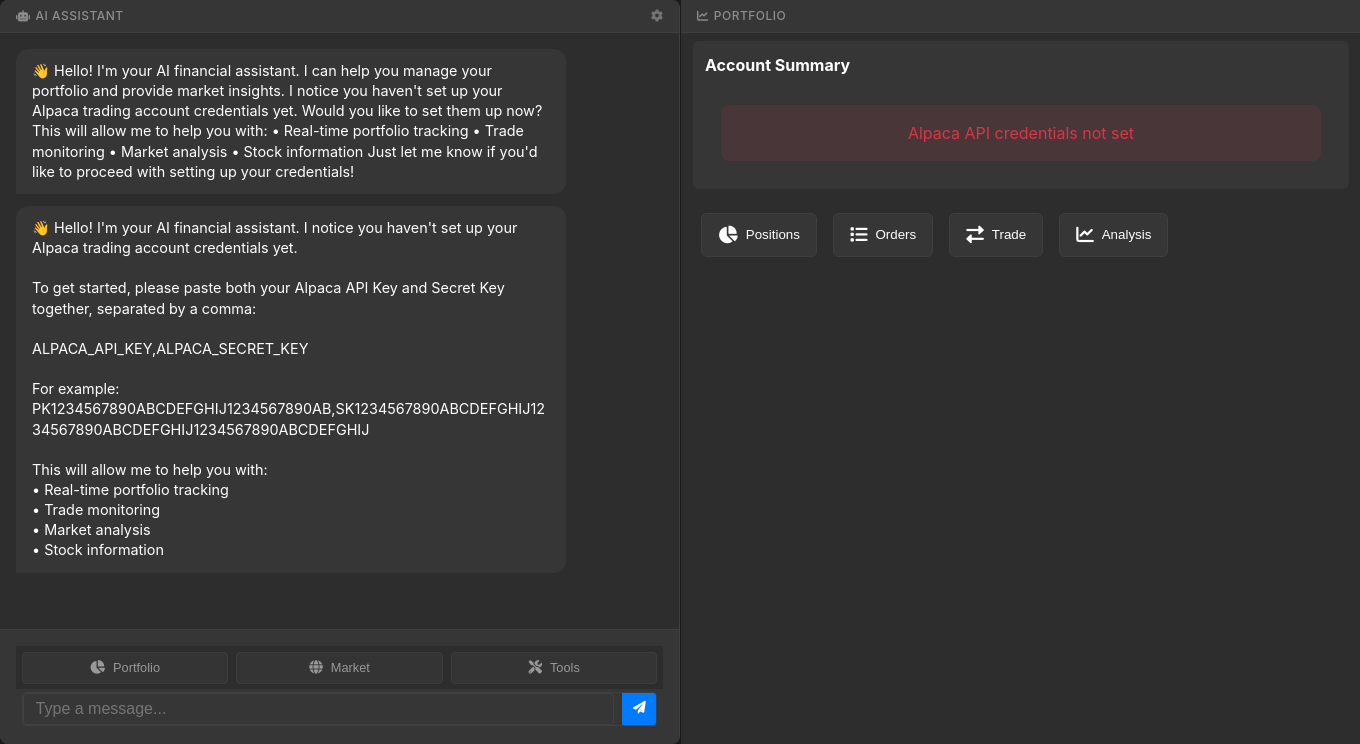
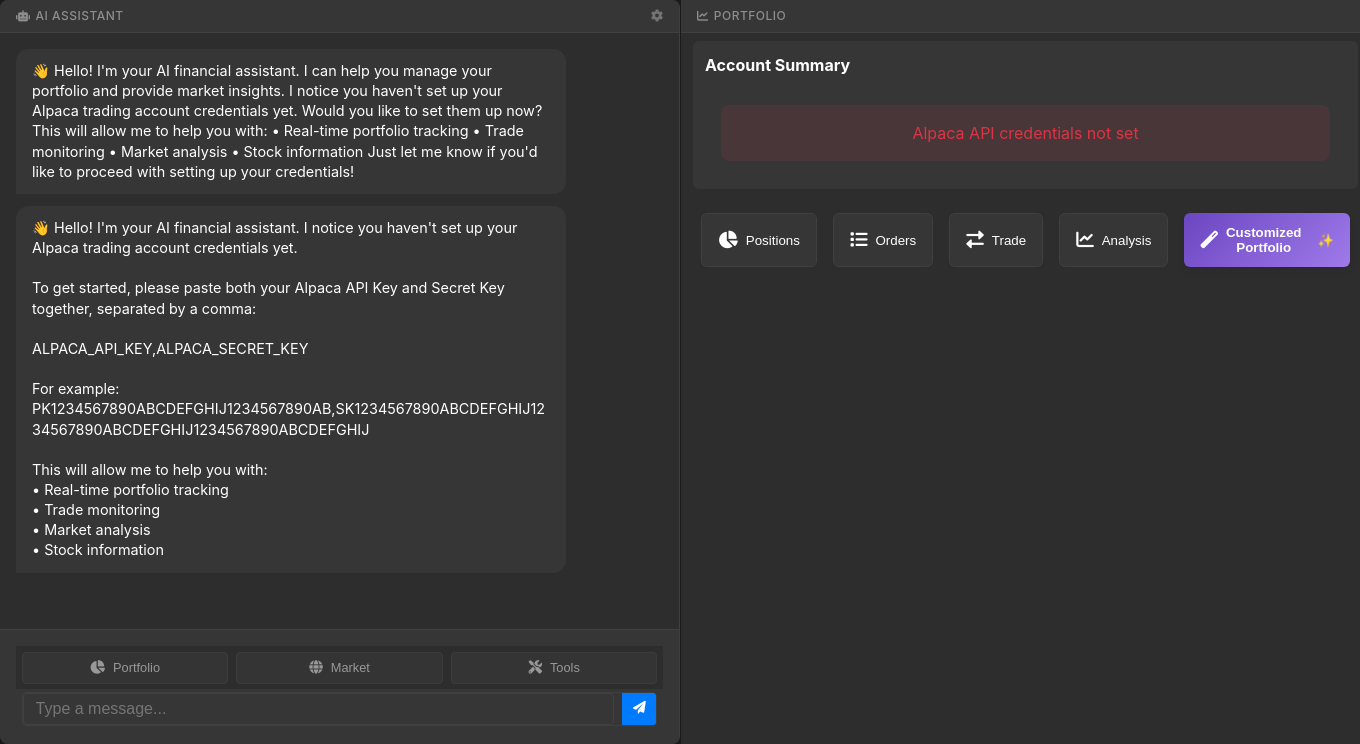
Before and after one commit to vdk888/Bubble-3, a Flask app: page /dashboard in a window 1360 px wide. Shown: the part 56-800 px from the top of the page. Run offline with Flask 3, Linux system fonts and the light colour scheme; the visitor is signed in with stand-in values (Sample User, id 1).

Commit message:
custom button

```diff
--- a/static/css/dashboard.css
+++ b/static/css/dashboard.css
@@ -363,3 +363,49 @@
     opacity: 1;
     color: var(--accent-color);
 }
+
+/* Customized Portfolio Button */
+.tool-button.premium {
+    background: linear-gradient(135deg, #6b46c1 0%, #9f7aea 100%);
+    border: none;
+    color: white;
+    font-weight: 600;
+    box-shadow: 0 4px 6px rgba(50, 50, 93, 0.11), 0 1px 3px rgba(0, 0, 0, 0.08);
+    transition: all 0.15s ease;
+}
+
+.tool-button.premium:hover {
+    transform: translateY(-1px);
+    box-shadow: 0 7px 14px rgba(50, 50, 93, 0.1), 0 3px 6px rgba(0, 0, 0, 0.08);
+    background: linear-gradient(135deg, #805ad5 0%, #b794f4 100%);
+}
+
+.tool-button.premium:active {
+    transform: translateY(1px);
+}
+
+.tool-button.premium::after {
+    content: "✨";
+    margin-left: 8px;
+}
+
+/* Coming Soon Message */
+.coming-soon-message {
+    text-align: center;
+    padding: 2rem;
+    background: rgba(107, 70, 193, 0.1);
+    border-radius: 8px;
+    margin: 1rem;
+}
+
+.coming-soon-message h3 {
+    color: #9f7aea;
+    font-size: 1.5rem;
+    margin-bottom: 1rem;
+}
+
+.coming-soon-message p {
+    color: #718096;
+    font-size: 1.1rem;
+    line-height: 1.6;
+}
--- a/static/js/modules/toolsModule.js
+++ b/static/js/modules/toolsModule.js
@@ -34,6 +34,9 @@ export class ToolsModule {
                 break;
             case 'show_analysis':
                 this.showTool('analysis');
+                break;
+            case 'show_custom_portfolio':
+                this.showTool('custom-portfolio');
                 break;
             case 'place_order':
                 this.handleOrderPlacement(action.data);
@@ -96,6 +99,9 @@ export class ToolsModule {
                 break;
             case 'analysis':
                 this.initializeAnalysisForm();
+                break;
+            case 'custom-portfolio':
+                this.showCustomPortfolioMessage();
                 break;
         }
     }
@@ -491,4 +497,15 @@ export class ToolsModule {
                 </div>
             </div>`;
     }
+
+    showCustomPortfolioMessage() {
+        const customPortfolioData = document.getElementById('custom-portfolio-data');
+        if (customPortfolioData) {
+            customPortfolioData.innerHTML = `
+                <div class="coming-soon-message">
+                    <h3>🚀 Coming Soon!</h3>
+                    <p>Our customized portfolio feature is currently under development. Stay tuned for personalized portfolio management tools!</p>
+                </div>`;
+        }
+    }
 }
--- a/templates/components/portfolio-panel.html
+++ b/templates/components/portfolio-panel.html
@@ -47,6 +47,10 @@
             <button class="tool-button" data-tool="analysis">
                 <i class="fas fa-chart-line"></i>
                 Analysis
+            </button>
+            <button class="tool-button premium" data-tool="custom-portfolio">
+                <i class="fas fa-magic"></i>
+                Customized Portfolio
             </button>
         </div>
 
@@ -105,6 +109,11 @@
                 </div>
                 <div id="analysis-data" class="loading">Loading analysis...</div>
             </div>
+
+            <div id="custom-portfolio-content" class="portfolio-card tool-content">
+                <h3>Customized Portfolio</h3>
+                <div id="custom-portfolio-data"></div>
+            </div>
         </div>
     </div>
 </div>
```
Also changed, not shown: templates/components/portfolio-panel.old.html (deleted, +0 -30 lines).
